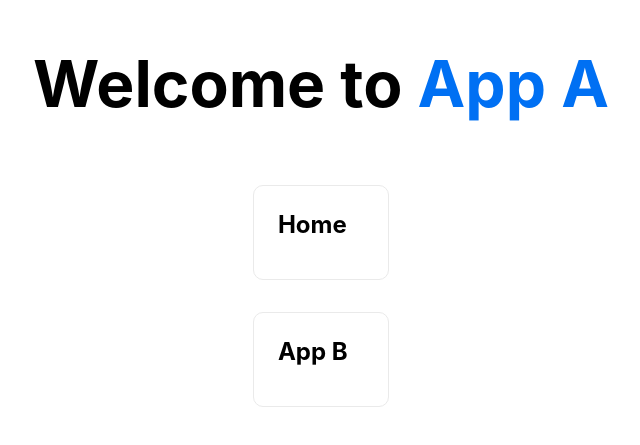
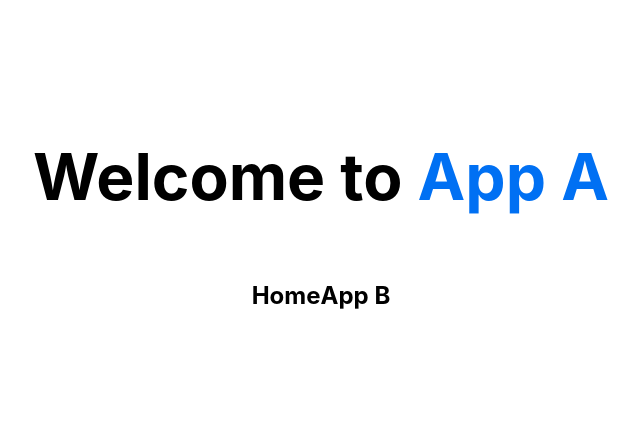
Before and after one commit to jslopeza/next-netlify-multizone-a, a Next.js app: page /app-a/ in a window 1280 px wide. Shown: the part 165-610 px from the top of the page, without its empty margins (319-959 px from the left). Built offline with nearby package versions, Linux system fonts and the light colour scheme.

Commit message:
Use Link tag

```diff
--- a/pages/index.js
+++ b/pages/index.js
@@ -1,6 +1,6 @@
 import Head from 'next/head'
-import Image from 'next/image'
 import styles from '../styles/Home.module.css'
+import Link from 'next/link';
 
 export default function Home() {
   return (
@@ -17,13 +17,13 @@
         </h1>
 
         <div className={styles.grid}>
-          <a href="/" className={styles.card}>
+          <Link href="/" className={styles.card}>
             <h2>Home</h2>
-          </a>
+          </Link>
 
-          <a href="/app-b" className={styles.card}>
+          <Link href="/app-b" className={styles.card}>
             <h2>App B</h2>
-          </a>
+          </Link>
         </div>
       </main>
     </div>
```
